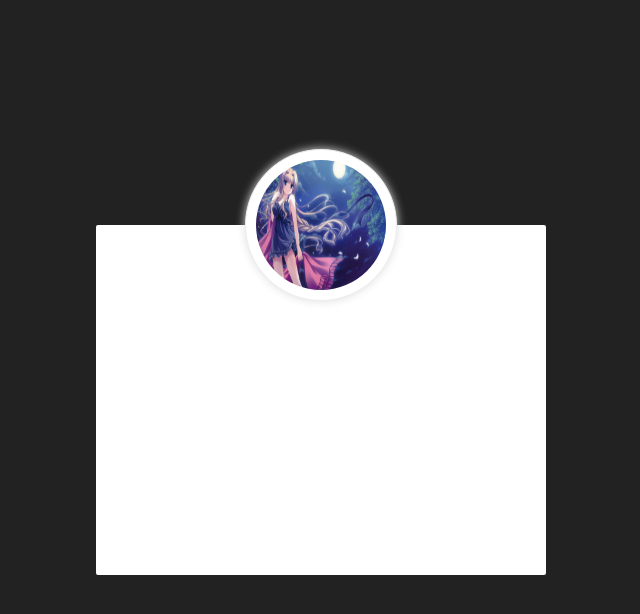
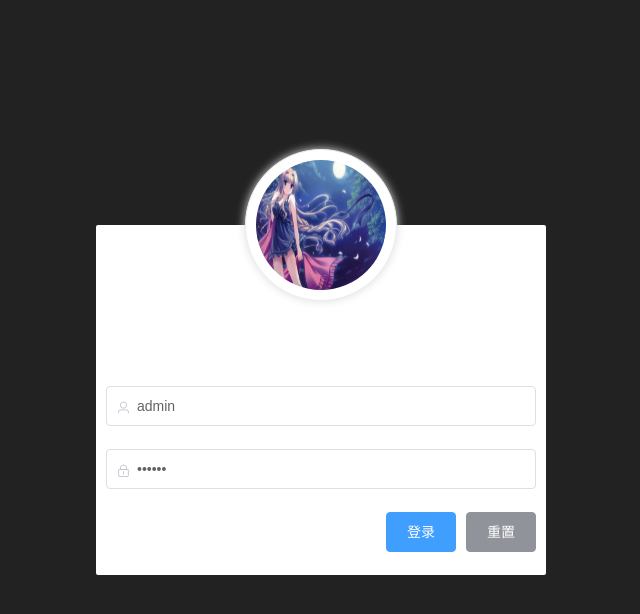
Before and after one commit to linxuhan/vue-shopmanagement, a Vue app: page /#/login in a window 1280 px wide. Shown: the top 614 px of the page, without its empty margins (319-959 px from the left). Built offline with nearby package versions, Linux system fonts and the light colour scheme.

Commit message:
实现登录功能

```diff
--- /dev/null
+++ b/src/components/home/index.vue
@@ -0,0 +1,21 @@
+<template>
+  <div>
+    <el-button type="primary" @click="logout">退出</el-button>
+  </div>
+</template>
+
+<script>
+export default {
+	name: 'Home',
+	methods: {
+		logout() {
+			window.sessionStorage.clear()
+			this.$router.push('/login')
+		}
+	}
+}
+</script>
+
+<style lang="scss" scoped>
+
+</style>
--- a/src/components/login/index.vue
+++ b/src/components/login/index.vue
@@ -4,13 +4,68 @@
         <div class="login_avatar">
           <img src="../../assets/user.jpg" alt="">
         </div>
+        <el-form ref="loginRef" :model="loginForm" :rules="loginRule" class="login_form">
+          <el-form-item prop="username">
+            <el-input v-model="loginForm.username" prefix-icon="el-icon-user" />
+          </el-form-item>
+          <el-form-item prop="password">
+            <el-input v-model="loginForm.password" type="password" prefix-icon="el-icon-lock" />
+          </el-form-item>
+          <el-form-item class="btns">
+            <el-button type="primary" @click="login">登录</el-button>
+            <el-button type="info" @click="resetLoginForm">重置</el-button>
+          </el-form-item>
+        </el-form>
       </div>
   </div>
 </template>
 
 <script>
 export default {
-  name: "Login"
+  name: "Login",
+  data() {
+    return {
+      loginRule: {
+        username: [
+          { required: true, message: "请输入登录名称", trigger: "blur"},
+          { min: 3, max: 10, message: "长度在3到10个字符", trigger: "blur"}
+        ],
+        password: [
+          { required: true, message: "请输入登录密码", trigger: "blur"},
+          { min: 6, max: 18, message: "长度在6到18个字符", trigger: "blur"}
+        ]
+      },
+      loginForm: {
+        username: 'admin',
+        password: '123456'
+      }
+    }
+  },
+  methods: {
+    login() {
+      // this.$refs.loginRef.validate(async valid => {
+      //   if (!valid) return
+      //   await this.$http.post('login', this.loginForm)
+      // })
+
+      this.$refs.loginRef.validate(valid => {
+        if (!valid) return
+        this.$http.post('login', this.loginForm).then((reslove, reject) => {
+          const { data: res } = reslove
+          console.log(res.data.token);
+          if (res.meta.status !== 200) return this.$message.error('登录失败')
+          this.$message.success('登录成功')
+
+          // 保存token值
+          window.sessionStorage.setItem('token', res.data.token)
+          this.$router.push('/home')
+        })
+      })
+    },
+    resetLoginForm() {
+      this.$refs.loginRef.resetFields()
+    }
+  }
 }
 </script>
 
@@ -48,4 +103,17 @@ export default {
     }
   }
 }
+
+.login_form {
+  position: absolute;
+  bottom: 0;
+  width: 100%;
+  padding: 0 10px;
+  box-sizing: border-box;
+}
+
+.btns {
+  display: flex;
+  justify-content: flex-end;
+}
 </style>
--- a/src/main.js
+++ b/src/main.js
@@ -7,7 +7,12 @@ import 'element-ui/lib/theme-chalk/index.css'
 
 import '@/style/style.css'
 
+import axios from 'axios'
+
 Vue.use(ElementUI)
+
+axios.defaults.baseURL = 'https://www.liulongbin.top:8888/api/private/v1/'
+Vue.prototype.$http = axios
 
 Vue.config.productionTip = false
 
--- a/src/router/index.js
+++ b/src/router/index.js
@@ -5,7 +5,7 @@ import Router from 'vue-router'
 
 Vue.use(Router)
 
-export default new Router({
+const router =  new Router({
     routes: [
         {
             path: '/',
@@ -14,6 +14,20 @@ export default new Router({
         {
             path: '/login',
             component: () => import('../components/login')
+        },
+        {
+            path: '/home',
+            component: () => import('../components/home')
         }
     ]
 })
+
+router.beforeEach((to, from, next) => {
+    if (to.path === '/login') return next()
+
+    const tokenStr = window.sessionStorage.getItem('token')
+    if (!tokenStr) return next('/login')
+    next()
+})
+
+export default router
```
